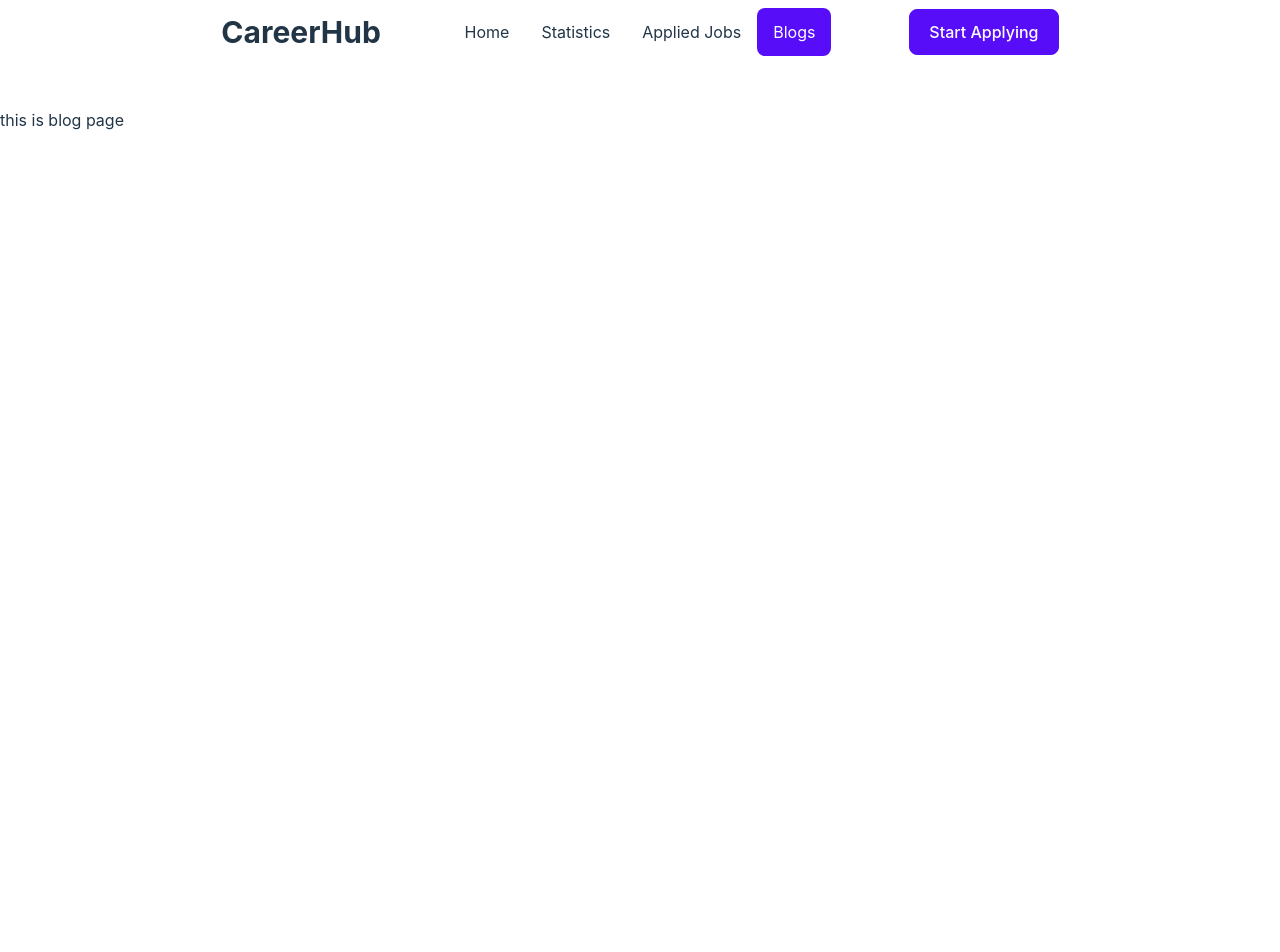
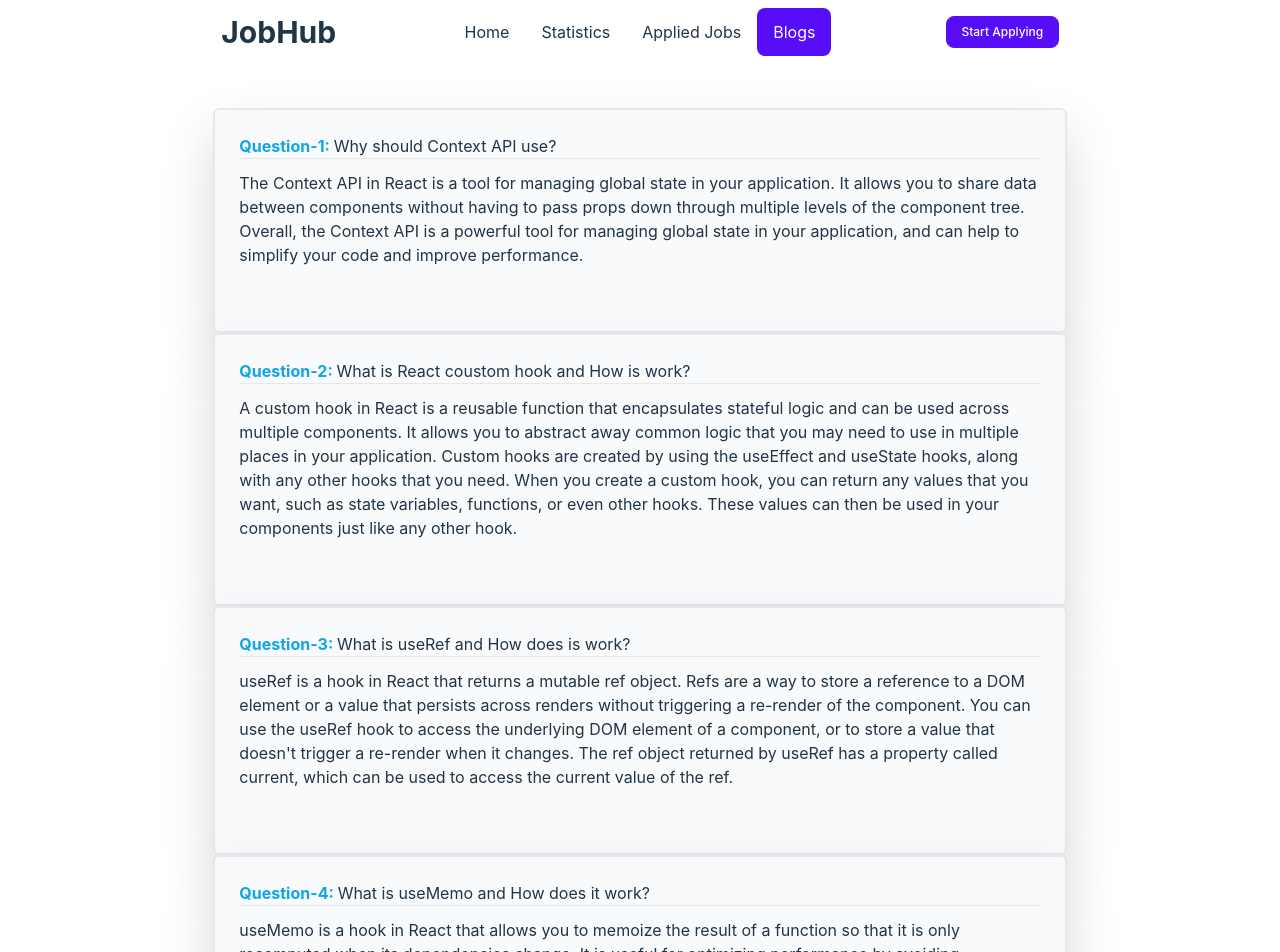
Before and after one commit to Shamim-dm/job-hunter, a React (Vite) app: page /blog in a window 1280 px wide. Shown: the top 952 px of the page. Before the commit the page ends 800 px from the top, so only its background shows below. Built offline with nearby package versions, Linux system fonts and the light colour scheme.

Commit message:
create blogs and complete answer

```diff
--- a/src/components/Blog/Blog.jsx
+++ b/src/components/Blog/Blog.jsx
@@ -2,8 +2,52 @@ import React from 'react';
 
 const Blog = () => {
     return (
-        <div>
-            <h2>this is blog page </h2>
+        <div className='w-10/12 lg:w-8/12 mx-auto mb-12'>
+            <div className='rounded-md drop-shadow-2xl bg-slate-50 border-2 p-6'>
+                <h2> <span className='font-bold text-sky-500'>Question-1: </span> Why should Context API use? </h2>
+                <hr />
+                <p className='mt-3 mb-10'>
+                    The Context API in React is a tool for managing global state in your application. It allows you to share data between components without having to pass props down through multiple levels of the component tree.
+                    Overall, the Context API is a powerful tool for managing global state in your application, and can help to simplify your code and improve performance.
+                </p>
+            </div>
+
+
+
+            <div className='rounded-md drop-shadow-2xl bg-slate-50 border-2 p-6'>
+                <h2> <span className='font-bold text-sky-500'>Question-2: </span> What is React coustom hook and How is work? </h2>
+                <hr />
+                <p className='mt-3 mb-10'>
+                    A custom hook in React is a reusable function that encapsulates stateful logic and can be used across multiple components. It allows you to abstract away common logic that you may need to use in multiple places in your application. Custom hooks are created by using the useEffect and useState hooks, along with any other hooks that you need.
+
+                    When you create a custom hook, you can return any values that you want, such as state variables, functions, or even other hooks. These values can then be used in your components just like any other hook.
+                </p>
+            </div>
+
+
+
+            <div className='rounded-md drop-shadow-2xl bg-slate-50 border-2 p-6'>
+                <h2> <span className='font-bold text-sky-500'>Question-3: </span> What is useRef and How does is work? </h2>
+                <hr />
+                <p className='mt-3 mb-10'>
+                    useRef is a hook in React that returns a mutable ref object. Refs are a way to store a reference to a DOM element or a value that persists across renders without triggering a re-render of the component.
+
+                    You can use the useRef hook to access the underlying DOM element of a component, or to store a value that doesn't trigger a re-render when it changes. The ref object returned by useRef has a property called current, which can be used to access the current value of the ref.
+                </p>
+            </div>
+
+
+            <div className='rounded-md drop-shadow-2xl bg-slate-50 border-2 p-6'>
+                <h2> <span className='font-bold text-sky-500'>Question-4: </span> What is useMemo and How does it work? </h2>
+                <hr />
+                <p className='mt-3 mb-10'>
+                    useMemo is a hook in React that allows you to memoize the result of a function so that it is only recomputed when its dependencies change. It is useful for optimizing performance by avoiding unnecessary re-computations of expensive operations or complex calculations.
+
+                    The useMemo hook takes two arguments: a function that returns a value, and an array of dependencies. The value returned by the function is cached and only recomputed when one or more dependencies in the array change. If the dependencies do not change, the cached value is returned instead.
+                </p>
+            </div>
+
+
         </div>
     );
 };
--- a/src/components/Header/Header.jsx
+++ b/src/components/Header/Header.jsx
@@ -45,7 +45,7 @@ const Header = () => {
         <li><ActiveLink className='' to='/blog'>Blogs</ActiveLink></li>
       </ul>
     </div>
-    <a className=" font-bold normal-case text-3xl">CareerHub</a>
+    <a className=" font-bold normal-case  sm:text-3xl">JobHub</a>
   </div>
   <div className="navbar-center hidden lg:flex">
     <ul className="menu menu-horizontal px-1">
@@ -58,7 +58,7 @@ const Header = () => {
     </ul>
   </div>
   <div className="navbar-end">
-    <button className="btn-primary">Start Applying</button>
+    <button className="btn-primary text-xs">Start Applying</button>
   </div>
 </div>
 
--- a/src/components/Products/Products.jsx
+++ b/src/components/Products/Products.jsx
@@ -15,8 +15,8 @@ const Products = ({data}) => {
             <p className='text-slate-400 my-3'>{company}</p>
             <button className='border-2 text-blue-400'>{category[0]}</button> <button className='text-blue-400'>{category[1]}</button>
 
-            <div className='flex mt-5'>
-            <MapPinIcon className="h-6 w-6 text-blue-500" />
+            <div className='flex items-center gap-1 mt-5'>
+            <MapPinIcon className="h-5 w-5 text-blue-500" />
             <p className='text-slate-400 my-1'>{address}</p>
             </div>
             <p className='text-slate-400 mb-5'>Salary: {salary}</p>
--- a/src/components/Statistices/Statistics.jsx
+++ b/src/components/Statistices/Statistics.jsx
@@ -98,10 +98,10 @@ const Statistics = () => {
         [setActiveIndex]
     );
     return (
-        <div>
+        <div className=' '>
             <p className='text-center mt-10 pt-10 text-4xl font-semibold text-[#8884D8]'>Assignment Mark Statistics</p>
 
-            <PieChart width={700} height={500} className='mx-auto pl-8'>
+            <PieChart width={700}  height={700} className='mx-auto pl-8 '>
                 <Pie
                     activeIndex={activeIndex}
                     activeShape={renderActiveShape}
```
